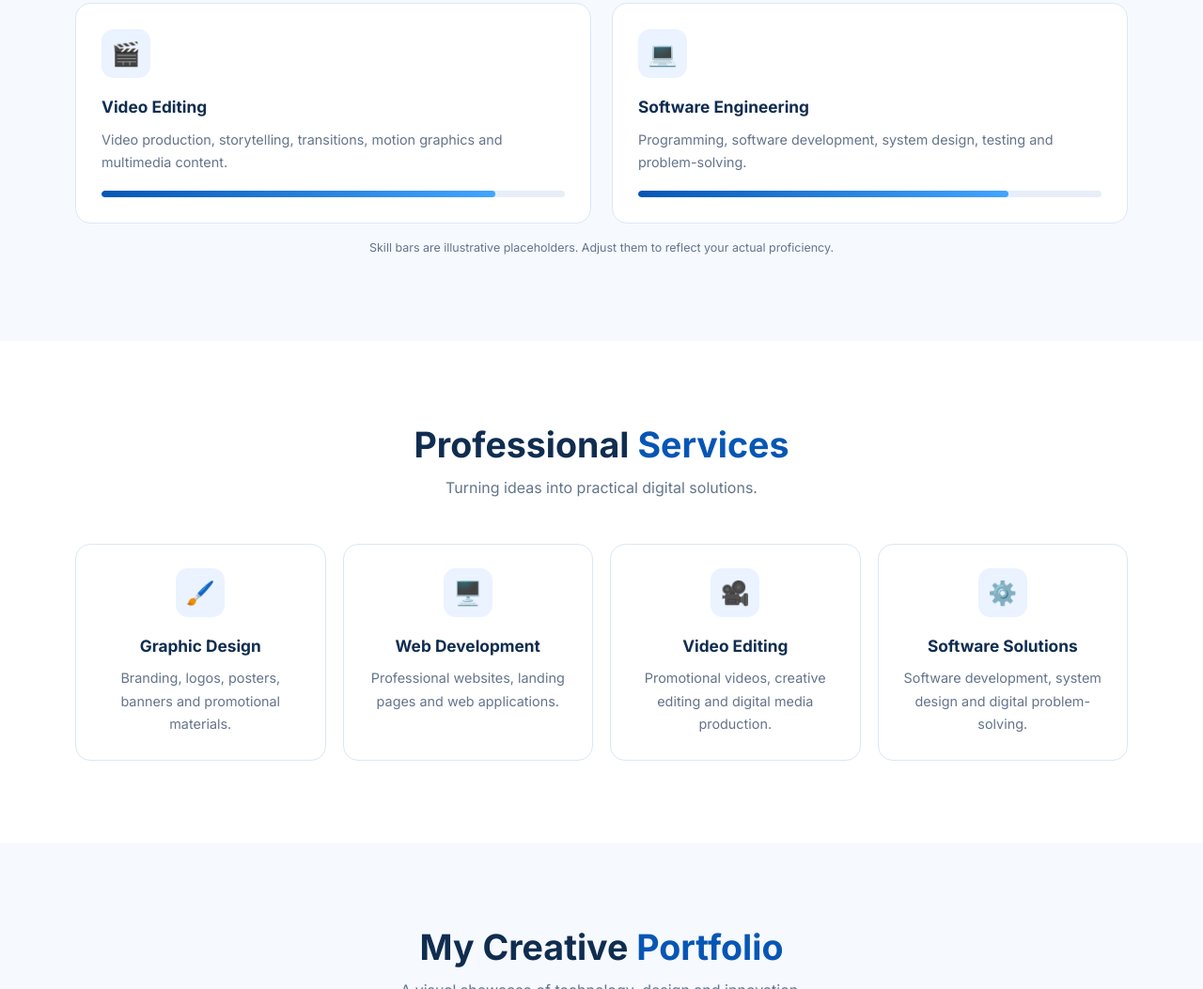
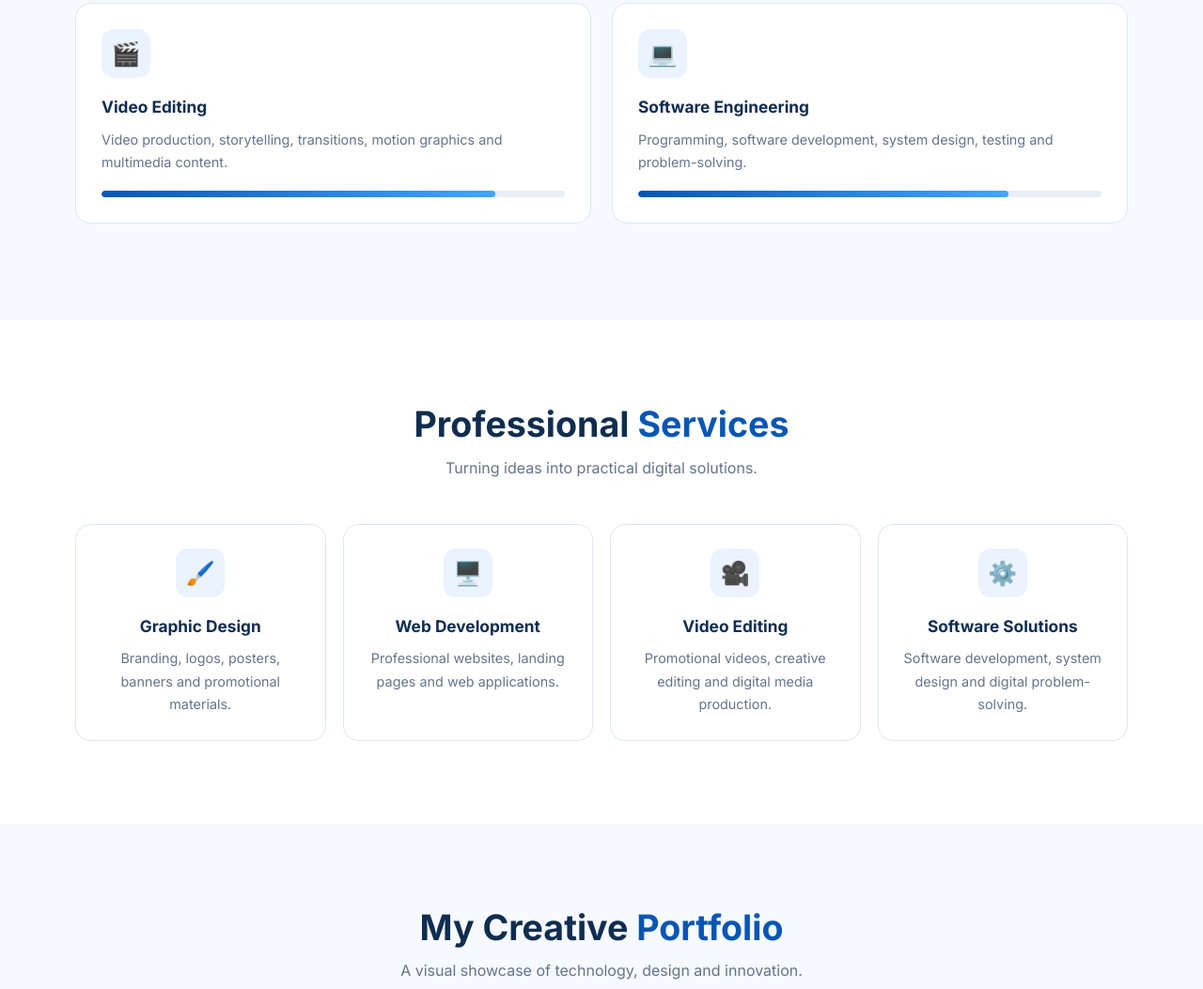
Before and after one commit to KooliSamwel/profile2, a plain HTML site: page index.html in a window 1280 px wide. Shown: the part 2060-3113 px from the top of the page at 94% size. Drawn offline with nearby package versions, Linux system fonts and the light colour scheme.

Commit message:
Remove illustrative placeholder text from skill bars
Removed placeholder text for skill bars.

```diff
--- a/index.html
+++ b/index.html
@@ -833,7 +833,6 @@
           </article>
         </div>
         <p style="margin-top:15px;color:var(--muted);font-size:.78rem;text-align:center">
-          Skill bars are illustrative placeholders. Adjust them to reflect your actual proficiency.
         </p>
       </div>
     </section>
```
